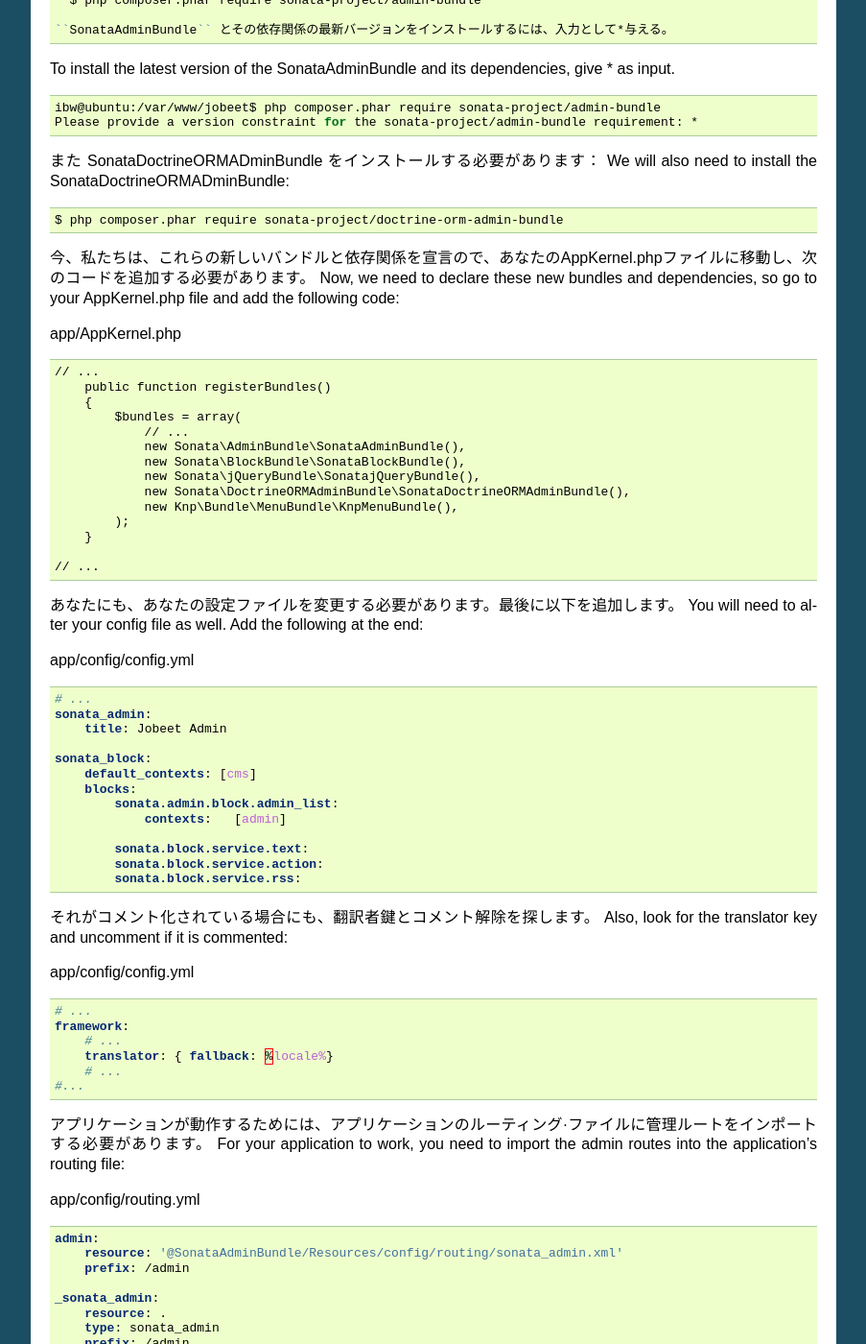
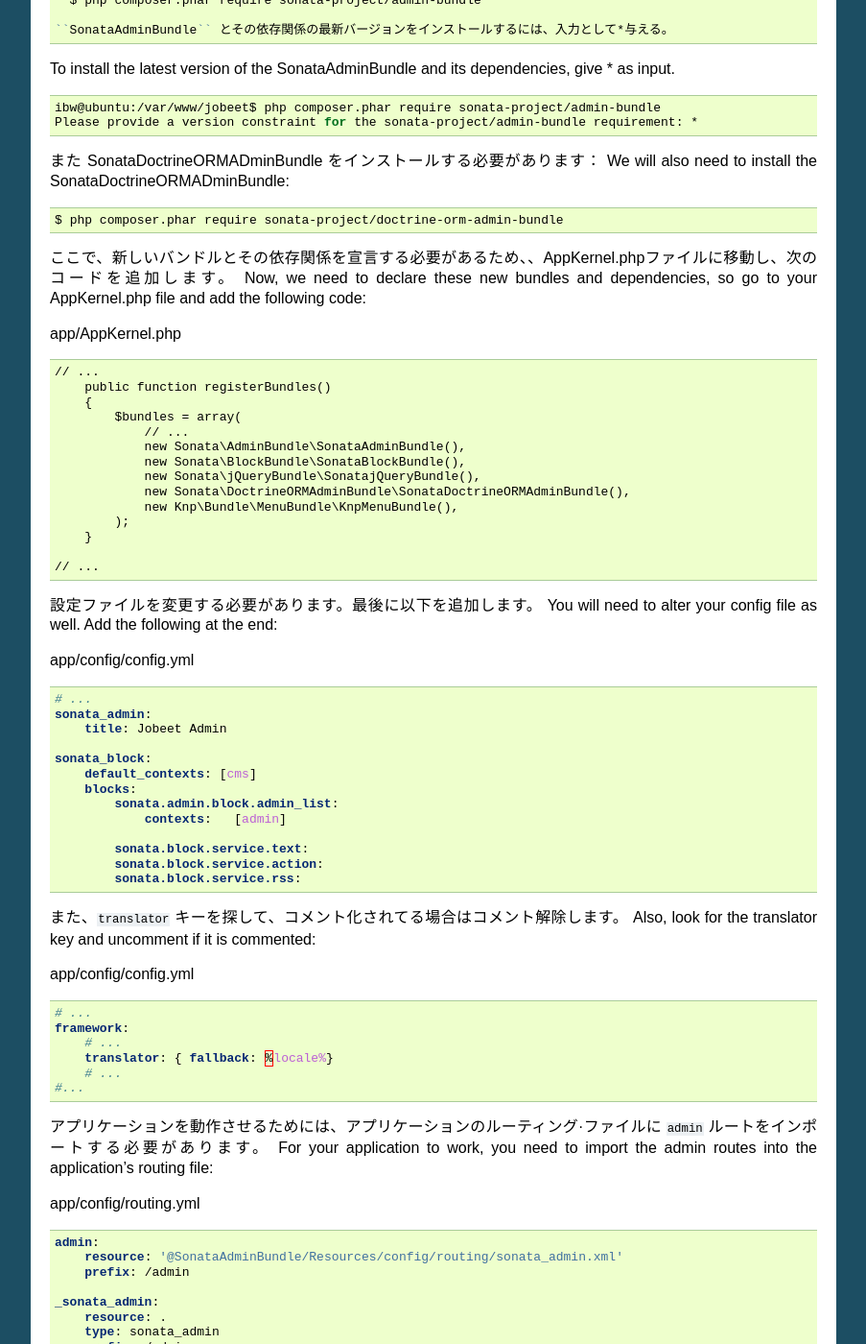
Before and after one commit to symfony-japan-old/symfony2-jobeet-ja, a Sphinx documentation site: the page built from source/day-12-sonata-admin-bundle.rst, in a window 1280 px wide and 1400 px high, scrolled down 528 px. Shown: the whole window at 96% size, without its empty margins (198-1101 px from the left). Built offline with Sphinx 7.4.7, drawn with Linux system fonts in a browser that asks for light colours; some of the changed text lies outside the part shown.

Commit message:
9/29 nigh

```diff
--- a/source/day-12-sonata-admin-bundle.rst
+++ b/source/day-12-sonata-admin-bundle.rst
@@ -39,7 +39,7 @@
 
    $ php composer.phar require sonata-project/doctrine-orm-admin-bundle
 
-今、私たちは、これらの新しいバンドルと依存関係を宣言ので、あなたのAppKernel.phpファイルに移動し、次のコードを追加する必要があります。
+ここで、新しいバンドルとその依存関係を宣言する必要があるため、、AppKernel.phpファイルに移動し、次のコードを追加します。
 Now, we need to declare these new bundles and dependencies, so go to your AppKernel.php file and add the following code:
 
 app/AppKernel.php
@@ -61,7 +61,7 @@
 
    // ...
 
-あなたにも、あなたの設定ファイルを変更する必要があります。最後に以下を追加します。
+設定ファイルを変更する必要があります。最後に以下を追加します。
 You will need to alter your config file as well. Add the following at the end:
 
 app/config/config.yml
@@ -82,7 +82,7 @@
            sonata.block.service.action:
            sonata.block.service.rss:
 
-それがコメント化されている場合にも、翻訳者鍵とコメント解除を探します。
+また、``translator`` キーを探して、コメント化されてる場合はコメント解除します。
 Also, look for the translator key and uncomment if it is commented:
 
 app/config/config.yml
@@ -96,7 +96,7 @@
        # ...
    #...
 
-アプリケーションが動作するためには、アプリケーションのルーティング·ファイルに管理ルートをインポートする必要があります。
+アプリケーションを動作させるためには、アプリケーションのルーティング·ファイルに ``admin`` ルートをインポートする必要があります。
 For your application to work, you need to import the admin routes into the application’s routing file:
 
 app/config/routing.yml
@@ -121,7 +121,7 @@
 
    $ php app/console assets:install web --symlink
 
-あなたのキャッシュを削除することを忘れないでください。
+キャッシュを削除することを忘れないでください。
 Do not forget to delete your cache:
 
 .. code-block:: bash
```
